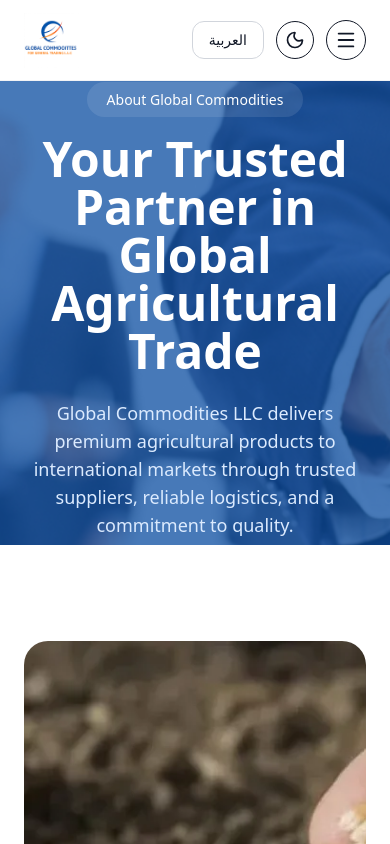
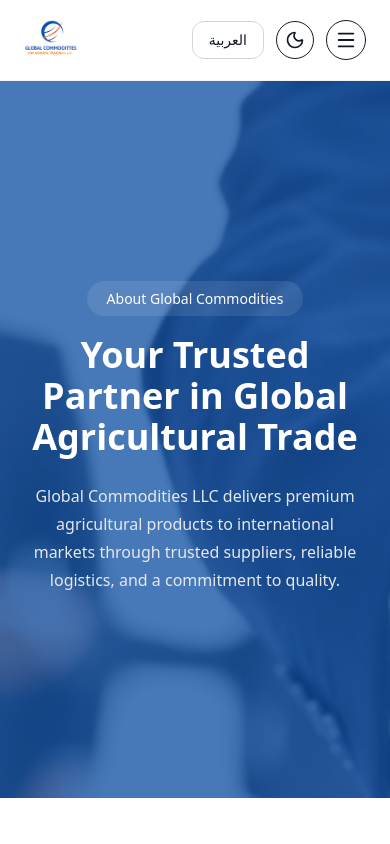
Before and after one commit to mmohamedshams/global-commodities, a Next.js app: page /en/about in a window 390 px wide. Shown: the top 844 px of the page. Built offline with nearby package versions, Linux system fonts and the light colour scheme.

Commit message:
Improve mobile responsive design

```diff
--- a/components/about/Hero.tsx
+++ b/components/about/Hero.tsx
@@ -5,7 +5,7 @@
   const t = useTranslations("about.hero");
 
   return (
-    <section className="relative h-[55vh] min-h-[420px] overflow-hidden">
+    <section className="relative min-h-[620px] h-[85vh] w-full overflow-hidden sm:min-h-[650px] md:h-[90vh] md:min-h-[700px]">
       <Image
         src="/images/about/about-hero.jpg"
         alt="About Global Commodities"
@@ -22,11 +22,11 @@
             {t("badge")}
           </span>
 
-          <h1 className="mt-6 text-5xl font-extrabold md:text-6xl">
+          <h1 className="mt-6 text-4xl font-extrabold leading-[1.15] sm:text-5xl md:mt-8 md:text-6xl lg:text-7xl">
             {t("title")}
           </h1>
 
-          <p className="mx-auto mt-6 max-w-2xl text-lg text-blue-100">
+         <p className="mt-6 max-w-2xl text-base leading-7 text-gray-200 sm:text-lg sm:leading-8">
             {t("description")}
           </p>
         </div>
```
